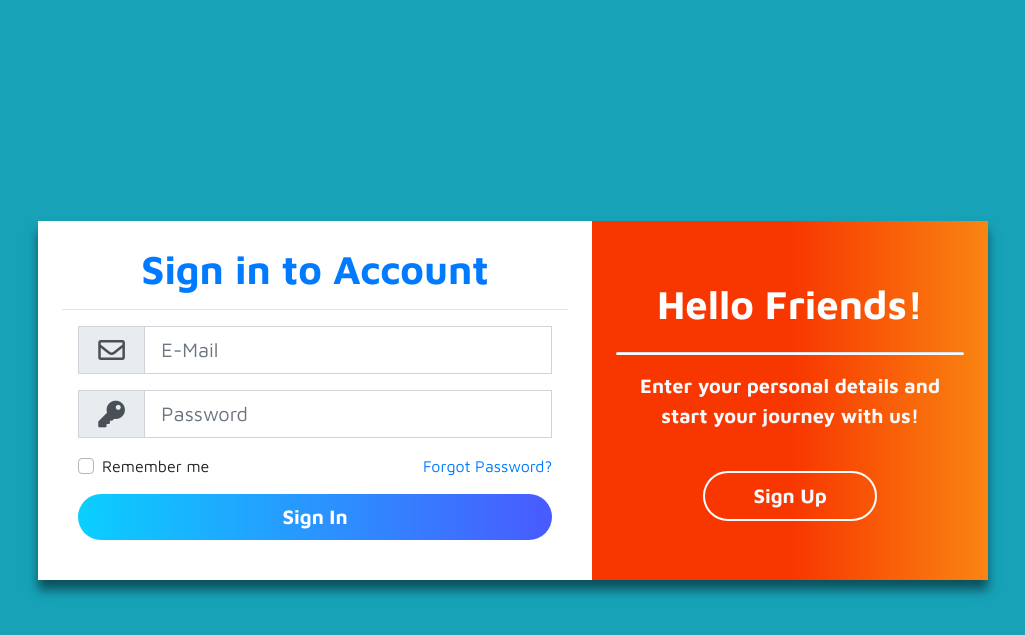
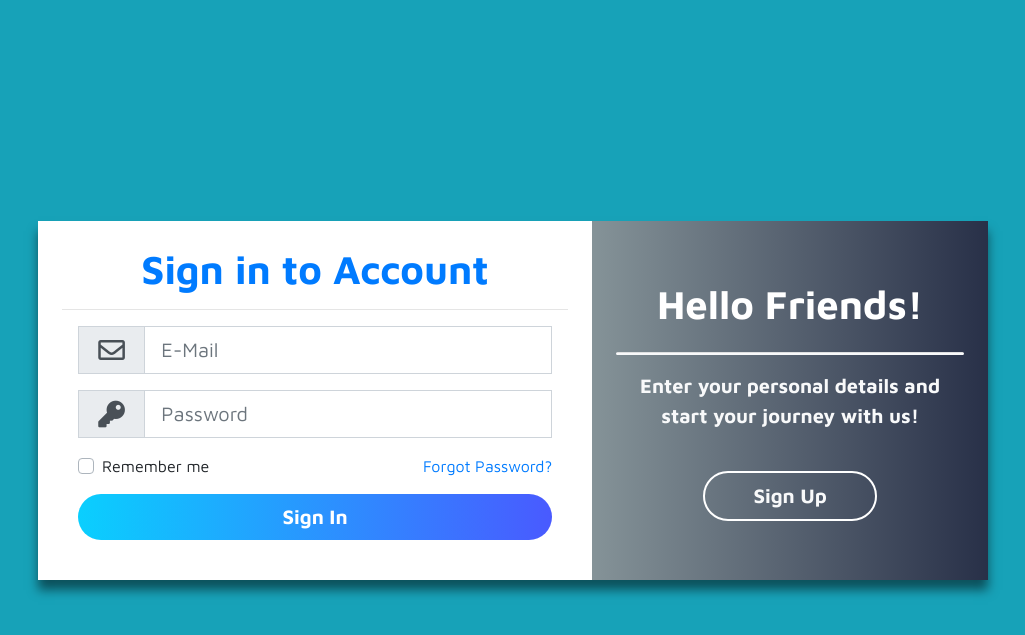
Before and after one commit to AbhayWebDev/php-projects, a PHP site: page / in a window 1280 px wide. Shown: the top 635 px of the page, without its empty margins (127-1152 px from the left). Run offline with PHP 8.4, Linux system fonts and the light colour scheme; some libraries are stand-ins or nearby versions.

Commit message:
Change in css file

```diff
--- a/css/style.css
+++ b/css/style.css
@@ -11,7 +11,10 @@
 }
 
 .myColor {
-    background-image: linear-gradient(to right, #f83600 50%, #f9d423 150%);
+    /* background-image: linear-gradient(to right, #f83600 50%, #f9d423 150%); */
+    background: #283048;
+    background: -webkit-linear-gradient(to right, #859398, #283048);
+    background: linear-gradient(to right, #859398, #283048);
 }
 
 .myShadow {
```
